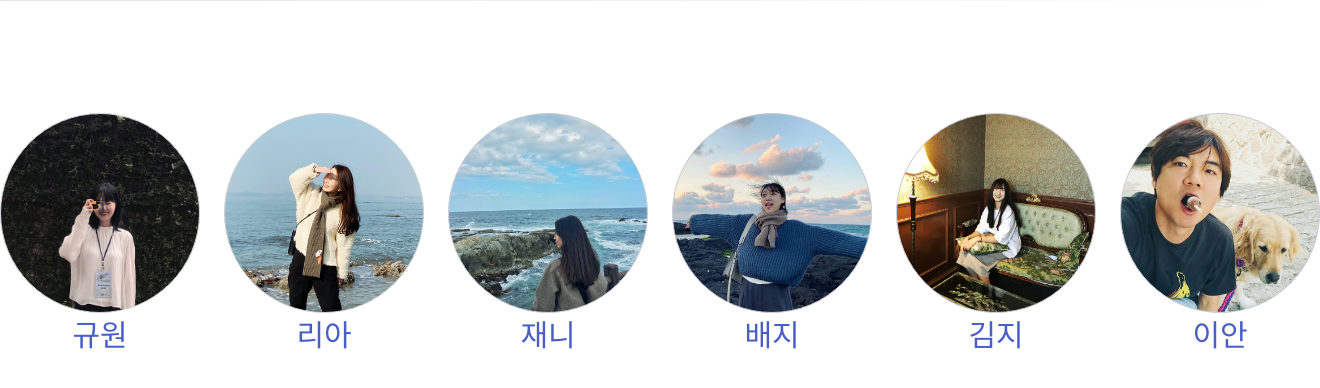
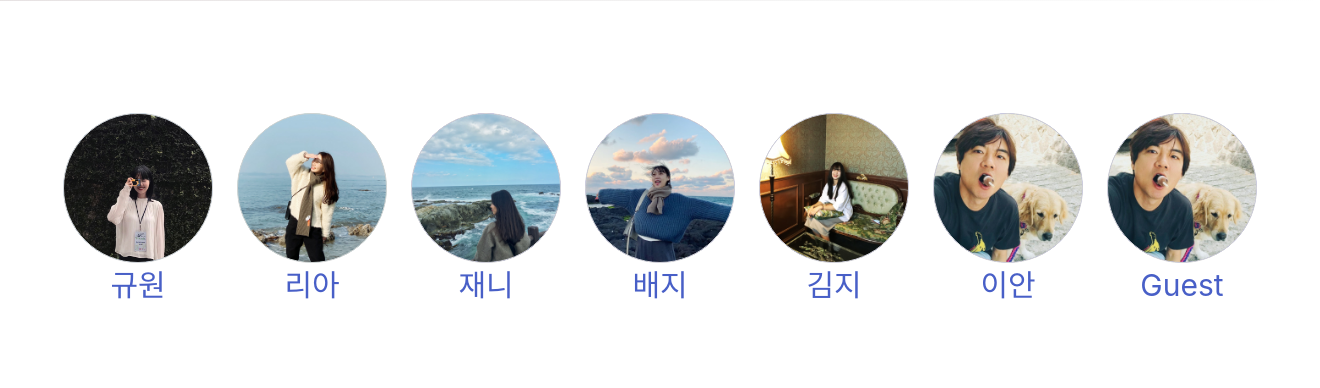
Before and after one commit to kxxwxx/harrieShelf, a Flask app: page / in a window 1320 px wide. Shown: the part 352-740 px from the top of the page. Run offline with Flask 2, Linux system fonts and the light colour scheme; some libraries are stand-ins or nearby versions.

Commit message:
save me 튜터님

```diff
--- a/app.py
+++ b/app.py
@@ -15,13 +15,13 @@ def get_profile_page():
 def get_form_page():
     login_user = request.args.get('login_user')
     user = login_user
-    return render_template('form.html', user=user)
+    return render_template('form.html', user=user, login_user=login_user)
 
 @app.route('/home')
 def get_main_page():
     login_user = request.args.get('login_user')
     user = login_user
-    return render_template('harrieShelf.html', user=user)
+    return render_template('harrieShelf.html', user=user, login_user=login_user)
 
 @app.route('/myshelf')
 def get_myshelf_page():
--- a/templates/profile.html
+++ b/templates/profile.html
@@ -49,8 +49,8 @@
             .profile-image-one {
                 background-color: dodgerblue;
 
-                width: 200px;
-                height: 200px;
+                width: 150px;
+                height: 150px;
 
                 background-image: url("{{ url_for('static', filename='kyu_profile.jpg') }}");
                 background-size: cover;
@@ -63,8 +63,8 @@
             .profile-image-two {
                 background-color: lightseagreen;
 
-                width: 200px;
-                height: 200px;
+                width: 150px;
+                height: 150px;
 
                 background-image: url("{{ url_for('static', filename='lia_profile.jpg') }}");
                 background-size: cover;
@@ -77,8 +77,8 @@
             .profile-image-three {
                 background-color: blue;
 
-                width: 200px;
-                height: 200px;
+                width: 150px;
+                height: 150px;
 
                 background-image: url("{{ url_for('static', filename='jaeni_profile.jpg') }}");
                 background-size: cover;
@@ -91,8 +91,8 @@
             .profile-image-four {
                 background-color: blue;
 
-                width: 200px;
-                height: 200px;
+                width: 150px;
+                height: 150px;
 
                 background-image: url("{{ url_for('static', filename='baeji_profile.jpg') }}");
                 background-size: cover;
@@ -105,8 +105,8 @@
             .profile-image-five {
                 background-color: blue;
 
-                width: 200px;
-                height: 200px;
+                width: 150px;
+                height: 150px;
 
                 background-image: url("{{ url_for('static', filename='kimji_profile.jpg') }}");
                 background-size: cover;
@@ -119,8 +119,8 @@
             .profile-image-six {
                 background-color: blue;
 
-                width: 200px;
-                height: 200px;
+                width: 150px;
+                height: 150px;
 
                 background-image: url("{{ url_for('static', filename='ian_profile.jpg') }}");
                 background-size: cover;
@@ -172,6 +172,10 @@
                 <div class="profile-image-six"></div>
                 <a class="link is-info" href="/home?login_user=이안">이안</a>
             </div>
+            <div class="column">
+                <div class="profile-image-six"></div>
+                <a class="link is-info" href="/home?login_user=Guest">Guest</a>
+            </div>
         </div>
 
     </body>
```
Also changed, not shown: templates/form.html (+10 -11 lines), templates/harrieShelf.html (+91 -9 lines), templates/myShelf.html (+3 -4 lines).
